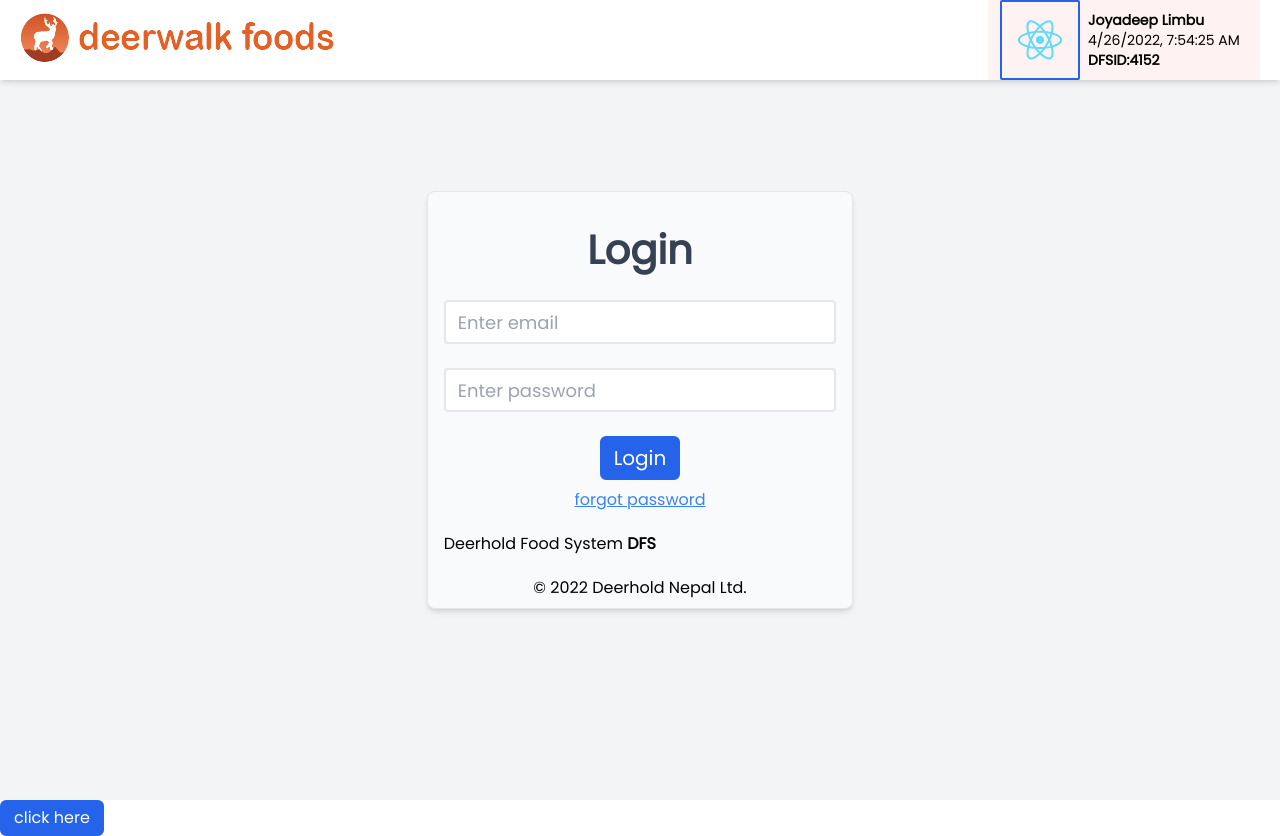
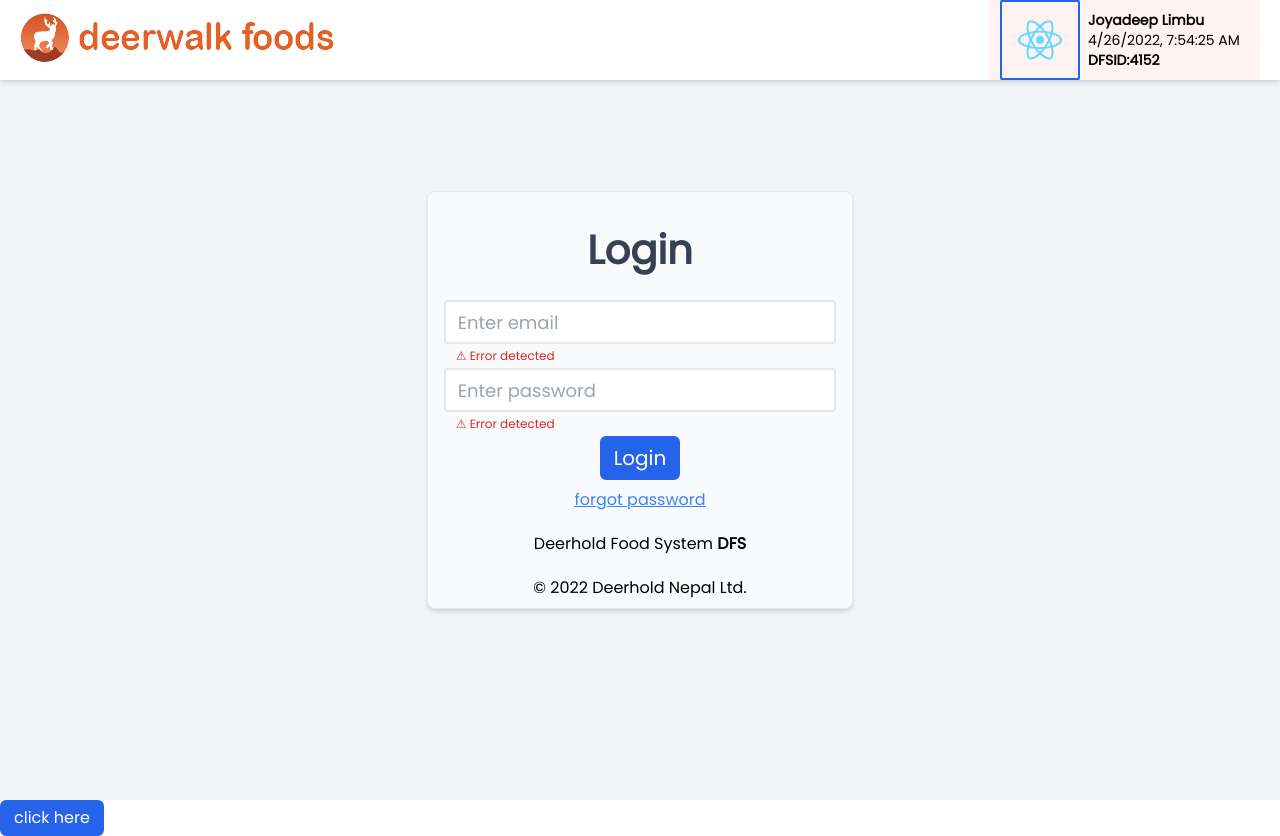
Before and after one commit to joyadeep/dfsatomic, a React (Vite) app: page / in a window 1280 px wide. Built offline with nearby package versions, Linux system fonts and the light colour scheme.

Commit message:
created radio-button atom

```diff
--- /dev/null
+++ b/src/atoms/Radio.tsx
@@ -0,0 +1,17 @@
+import React, { useState } from 'react'
+
+interface Iradiobox{
+    isSelected:string;
+    setSelected:React.Dispatch<React.SetStateAction<string>>;
+    value:string;
+}
+const Radio:React.FC<Iradiobox> = ({isSelected,setSelected,value}) => {
+  return (
+      <div className='w-5 h-5 rounded-full border border-slate-200 hover:border-orange-500 flex items-center justify-center' onClick={()=>{setSelected(value)}}  >
+          <div className={`${isSelected===value && "bg-orange-500"} w-2 h-2 rounded-full `} />
+
+      </div>
+  )
+}
+
+export default Radio
--- a/src/components/Form.tsx
+++ b/src/components/Form.tsx
@@ -10,9 +10,10 @@ import Filterbutton from '../molecules/Filterbutton';
 import Searchbar from '../molecules/Searchbar';
 import Modal from './Modal';
 import Checkbox from '../atoms/Checkbox';
+import Radio from '../atoms/Radio';
 
 const Form = () => {
- const [isSelected,setIsSelected]=useState(false)
+ const [isSelected,setIsSelected]=useState("")
   const {
     register,
     handleSubmit,
@@ -45,20 +46,26 @@ const Form = () => {
         <form className=' flex flex-col text-center'  >
             <h2 className='text-center text-gray-700 my-5'>Login</h2>
             {/* <Filterbutton/> */}
-            <Input type='text' placeholder='Enter email' name="email" visibility='invisible' style='mx-auto' />
-            <Input type='password' placeholder='Enter password' name='password' visibility='invisible' style=' mx-auto' />
+            <Input type='text' placeholder='Enter email' name="email"  style='mx-auto' />
+            <Input type='password' placeholder='Enter password' name='password' style=' mx-auto' />
             <Button title='Login' variant='primary' style=' mx-auto h-11 text-xl'/>
         </form>
 
 
         <Link to="/forgot_password" className='text-blue-500 flex justify-center my-2 underline' >forgot password</Link>
-        <div className='my-5'>
+        <div className='my-5 text-center'>
           Deerhold Food System <span className='font-bold'>DFS</span>
         </div>
         <div className='text-center'>
           © 2022 Deerhold Nepal Ltd.
           </div>
+          {/* <Radio isSelected={isSelected} setSelected={setIsSelected} value="first" />
+          <Radio isSelected={isSelected} setSelected={setIsSelected} value="second" /> */}
     </div>
+          {
+            console.log(isSelected)
+
+          }
 
 
 </>
```
